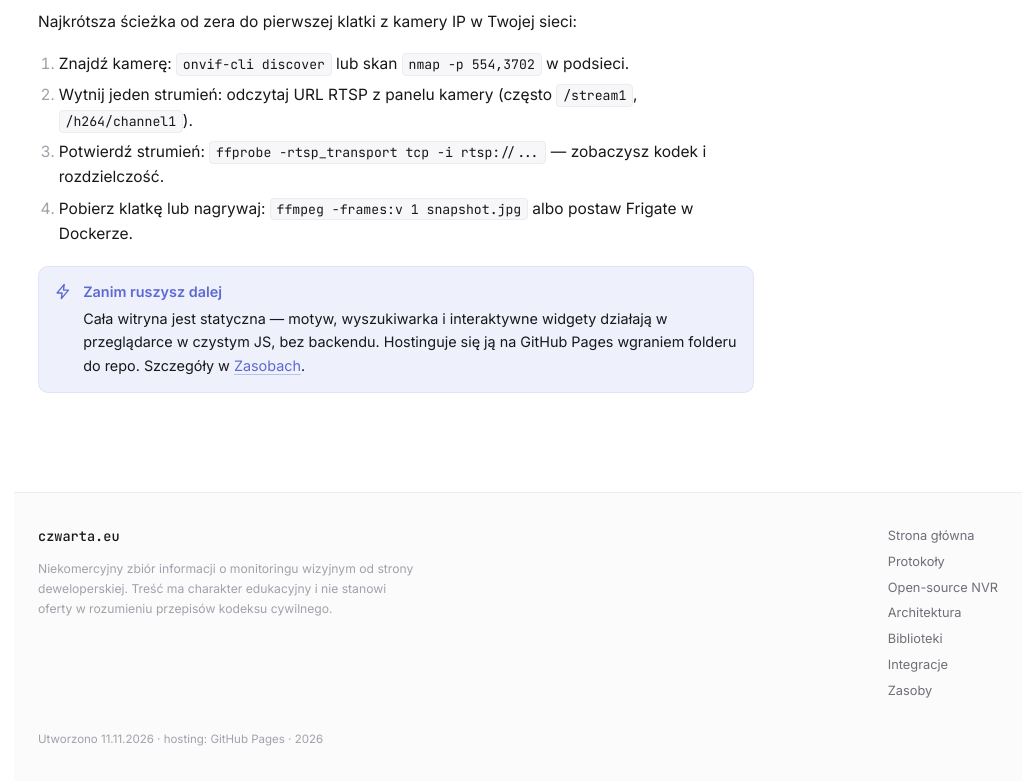
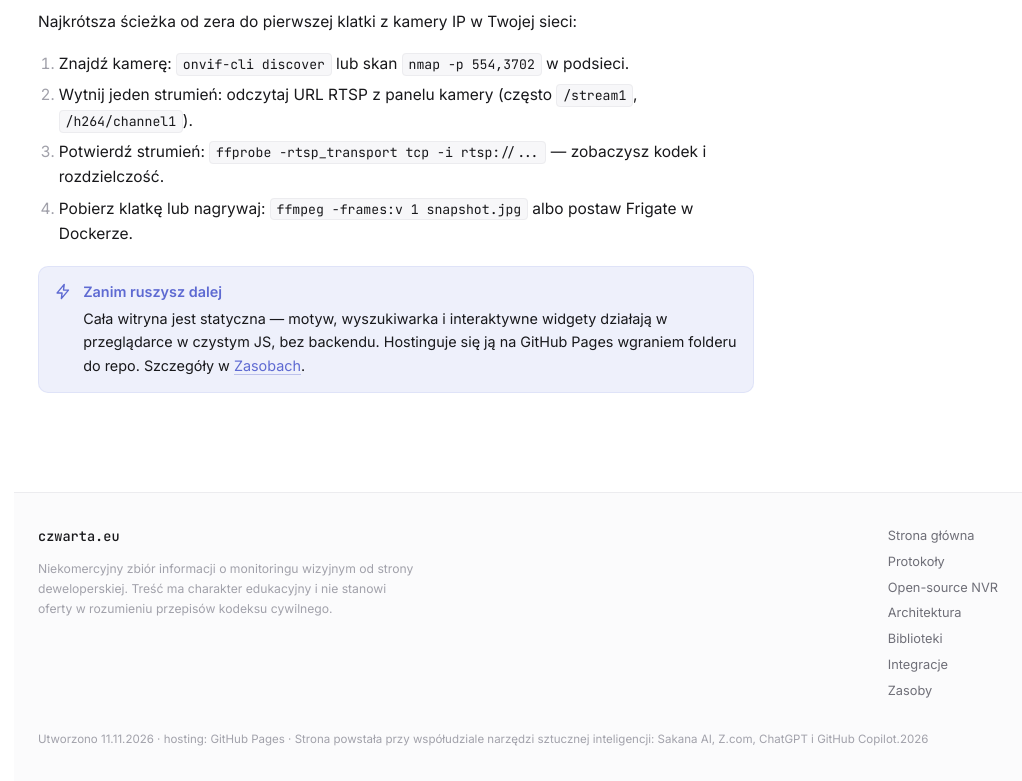
Before and after one commit to robalx/czwarta.eu, a plain HTML site: page index.html in a window 1280 px wide. Shown: the part 2224-3005 px from the top of the page, without its empty margins (258-1280 px from the left). Drawn offline with Linux system fonts and the light colour scheme.

Commit message:
Update index.html

```diff
--- a/index.html
+++ b/index.html
@@ -150,7 +150,7 @@
       <a href="./integration.html">Integracje</a>
       <a href="./resources.html">Zasoby</a>
     </div>
-    <div class="footer-copy">Utworzono 11.11.2026 · hosting: GitHub Pages · <span data-year>2026</span></div>
+    <div class="footer-copy">Utworzono 11.11.2026 · hosting: GitHub Pages · Strona powstała przy współudziale narzędzi sztucznej inteligencji: Sakana AI, Z.com, ChatGPT i GitHub Copilot.<span data-year>2026</span></div>
   </div>
 </footer>
 <script src="./assets/app.js"></script>
```
